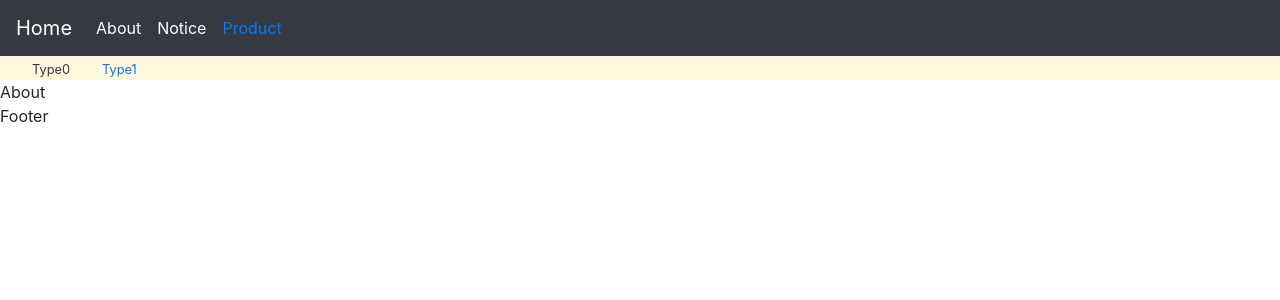
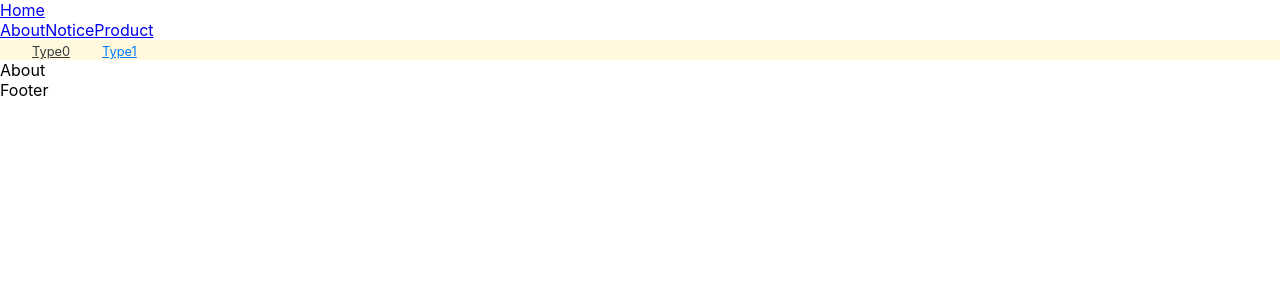
Before and after one commit to justinaus/wh-react, a React (Create React App) app: page /about in a window 1280 px wide. Shown: the top 300 px of the page. Built offline with nearby package versions, Linux system fonts and the light colour scheme.

Commit message:
Remove bootstrap

```diff
--- a/src/App.css
+++ b/src/App.css
@@ -1,10 +1,10 @@
-#root .navbar-dark .navbar-nav .nav-link {
+/* #root .navbar-dark .navbar-nav .nav-link {
   color: #ffffff;
 }
 
 #root .navbar-dark .navbar-nav .nav-link.selected {
   color: #007bff;
-}
+} */
 
 ul {
   margin: 0;
@@ -14,3 +14,8 @@ ul {
 ul {
   list-style: none;
 }
+
+img,
+svg {
+  vertical-align: middle;
+}
--- a/src/index.tsx
+++ b/src/index.tsx
@@ -4,7 +4,7 @@ import './index.css';
 import App from './App';
 import * as serviceWorker from './serviceWorker';
 
-import 'bootstrap/dist/css/bootstrap.min.css';
+// import 'bootstrap/dist/css/bootstrap.min.css';
 
 import { Provider } from 'react-redux';
 import configureStore from './store';
```
